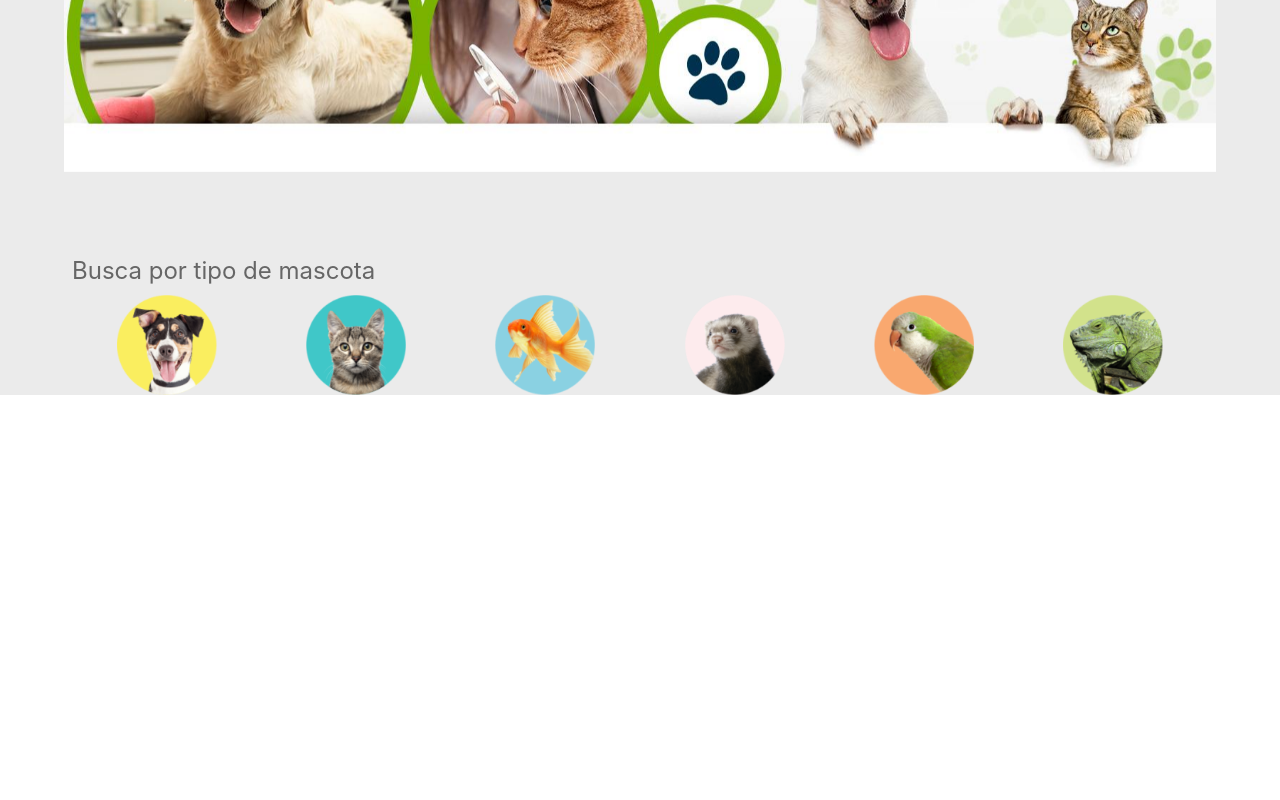
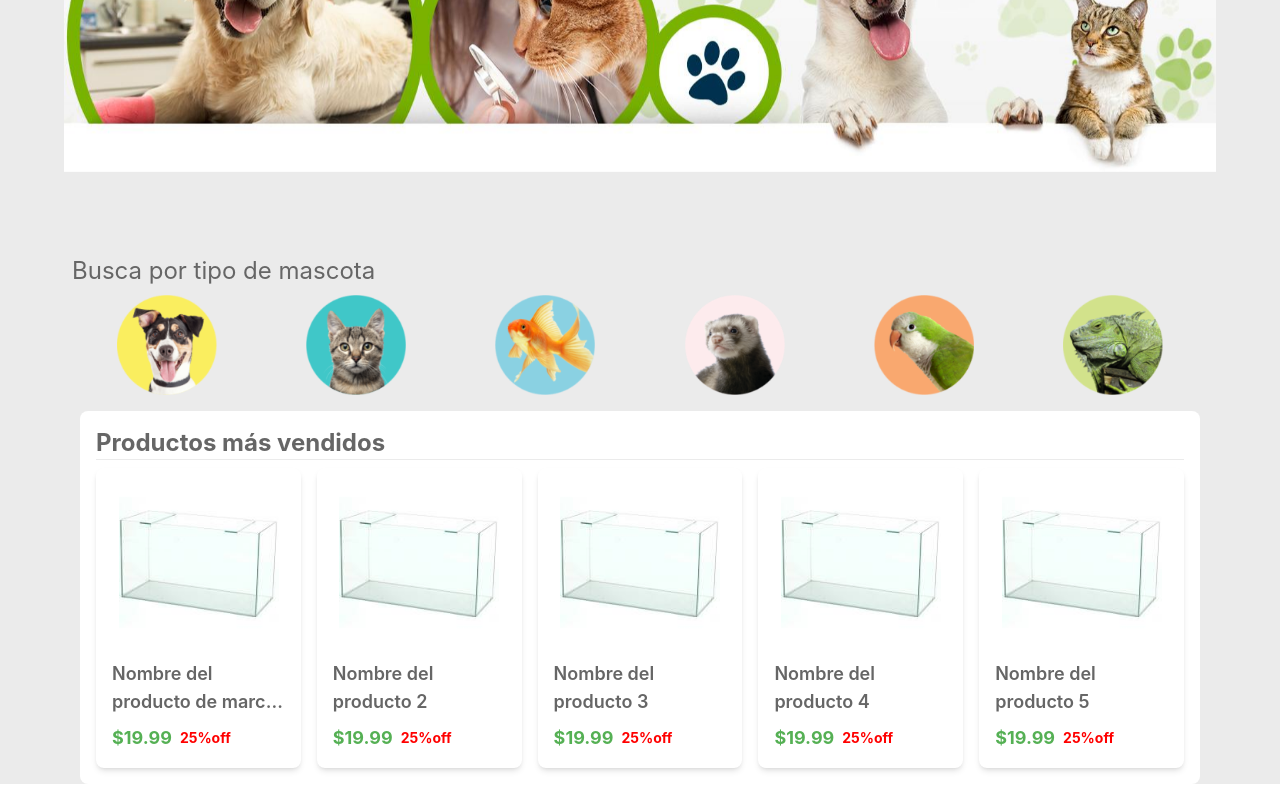
Before and after one commit to Marcos676/e-commerce-petshop, a React (Vite) app in the folder client/: page / in a window 1280 px wide. Shown: the part 252-1052 px from the top of the page. Before the commit the page ends 800 px from the top, so only its background shows below. Built offline with nearby package versions, Linux system fonts and the light colour scheme.

Commit message:
Agrega el componente ProductCard y muestra seccion productos más vendidos en la página Home

```diff
--- a/client/src/pages/Home.tsx
+++ b/client/src/pages/Home.tsx
@@ -4,7 +4,38 @@ import { Autoplay } from "swiper/modules"; //importa modulo de autoplay para que
 import "swiper/css"; // Importa estilos
 import "swiper/css/autoplay";
 
-
+type ProductCardProps = {
+  name: String
+}
+const ProductCard = ({ name }: ProductCardProps) => {
+  return (
+    <a className="h-full bg-blanco rounded-lg shadow-md p-4">
+      <Swiper
+        modules={[Autoplay]}
+        autoplay={{ delay: 5000 }}
+        loop={true}
+        slidesPerView={1}
+      >
+        {["1.jpg", "2.jpg", "3.jpg"].map((img, index) => (
+          <SwiperSlide key={index}>
+            <img
+              src={`images/productos/${img}`}
+              className="w-full h-40 object-contain mb-4 rounded"
+              alt="Imagen de producto"
+            />
+          </SwiperSlide>
+        ))}
+      </Swiper>
+      <h3 className="line-clamp-2 text-lg font-semibold text-grisOscuro mb-2">
+        {name}
+      </h3>
+      <p className="flex items-center gap-2">
+        <span className="text-lg font-bold text-verde"> $19.99 </span>
+        <span className="text-sm font-bold text-rojo"> 25%off </span>
+      </p>
+    </a>
+  );
+};
 
 const Home = () => {
   return (
@@ -49,7 +80,18 @@ const Home = () => {
           )}
         </ul>
       </section>
-
+      <section className="p-4 m-4 bg-blanco rounded-lg">
+        <h2 className="mb-2 border-b border-grisClaro text-2xl font-bold text-grisOscuro">
+          Productos más vendidos
+        </h2>
+        <div className="grid grid-rows-[repeat(auto-fit, 1fr)] grid-cols-[repeat(auto-fit,minmax(160px,1fr))] justify-between items-center gap-4">
+          <ProductCard name="Nombre del producto de marca 1 kajsdkhasd asda sdasd" />
+          <ProductCard name="Nombre del producto 2" />
+          <ProductCard name="Nombre del producto 3" />
+          <ProductCard name="Nombre del producto 4" />
+          <ProductCard name="Nombre del producto 5" />
+        </div>
+      </section>
     </>
   );
 };
```
